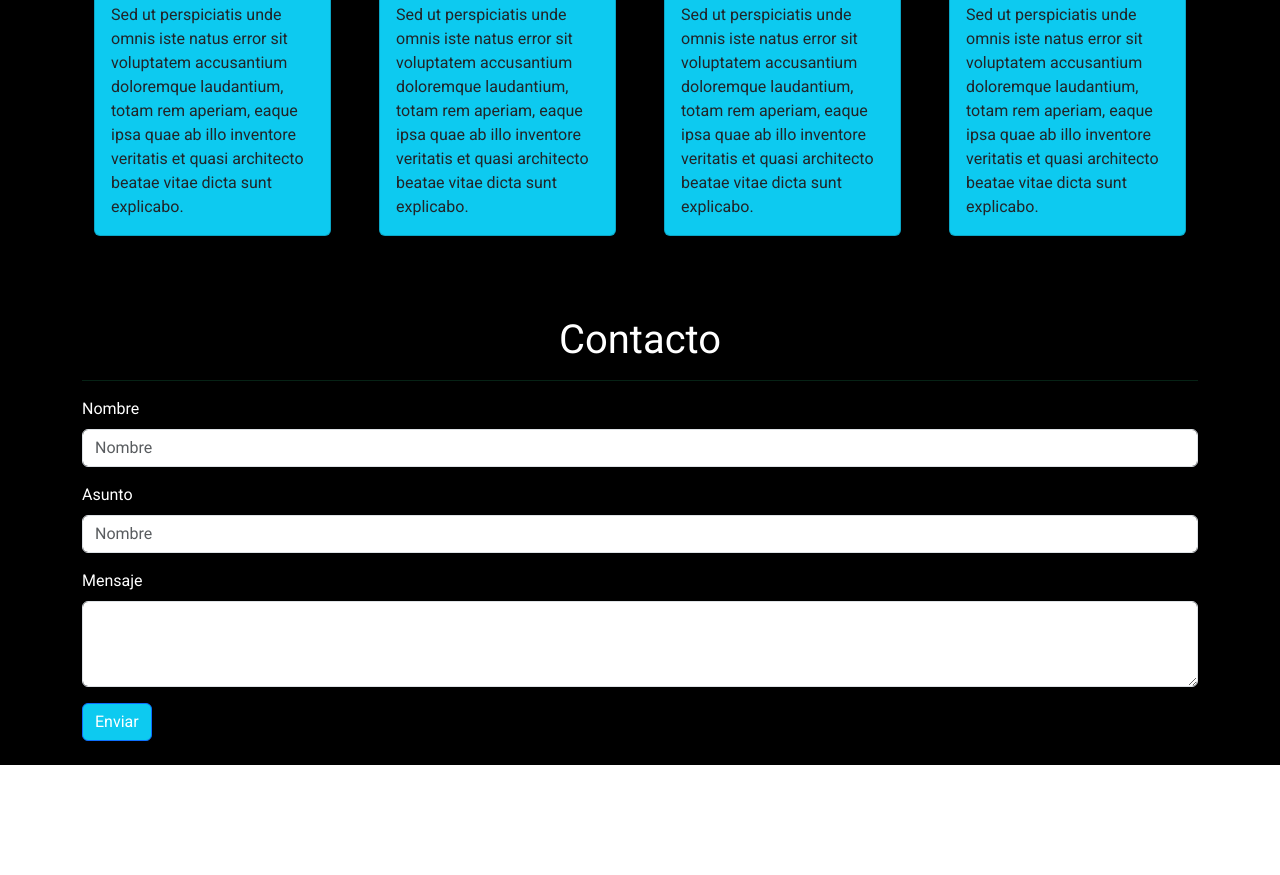
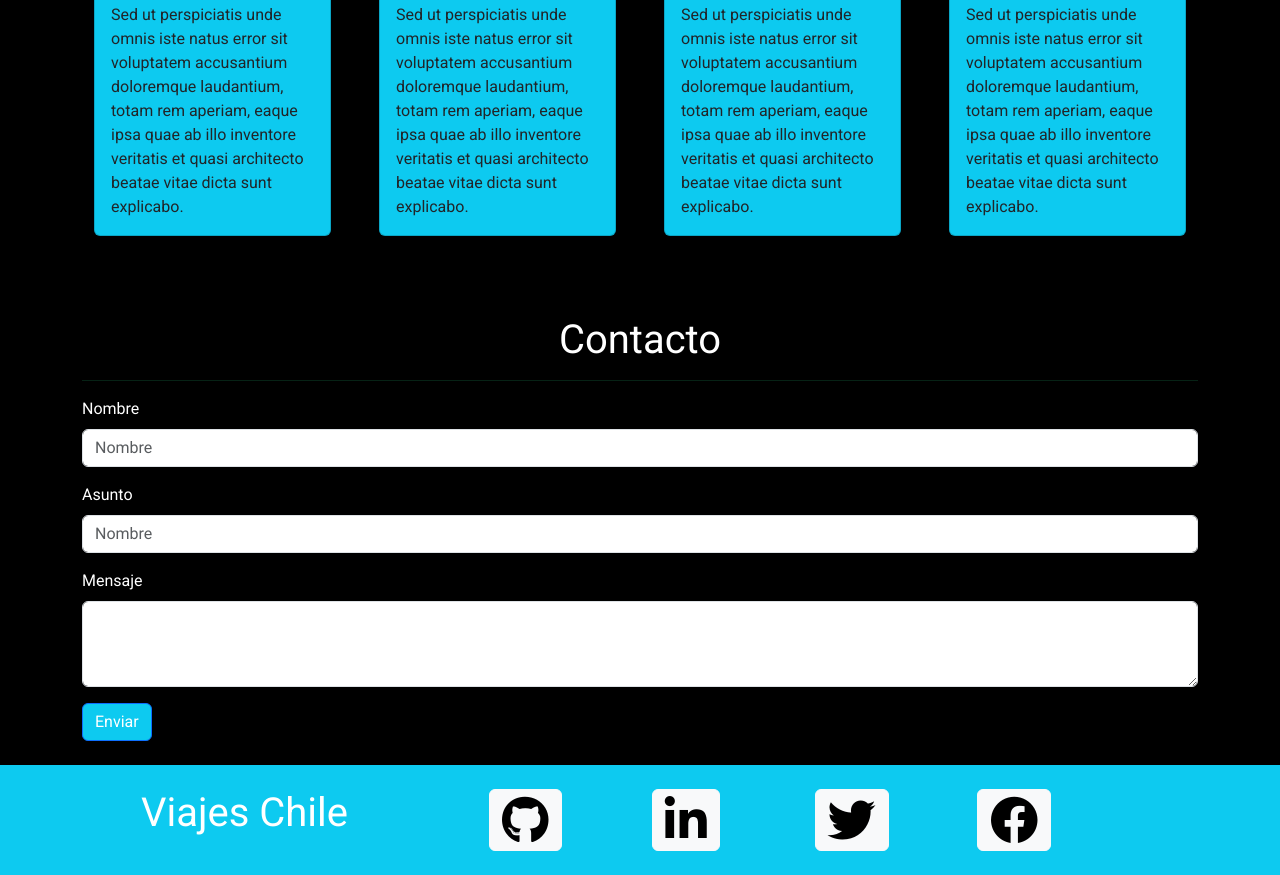
Before and after one commit to Eva-Garcia-Pantoja/viaje-chile-eva, a plain HTML site: page index.html in a window 1280 px wide. Shown: the part 1703-2578 px from the top of the page. Before the commit the page ends 2468 px from the top, so only its background shows below. Drawn offline with nearby package versions, Linux system fonts and the light colour scheme.

```diff
--- a/assets/js/script.js
+++ b/assets/js/script.js
@@ -0,0 +1,2 @@
+const tooltipTriggerList = document.querySelectorAll('[data-bs-toggle="tooltip"]')
+const tooltipList = [...tooltipTriggerList].map(tooltipTriggerEl => new bootstrap.Tooltip(tooltipTriggerEl))
--- a/index.html
+++ b/index.html
@@ -318,6 +318,69 @@
 
     <!--pie de pagina -->
     <footer>
+
+      <section class="container-fluid bg-info py-4 d-none d-lg-block">
+        <div class="row container">
+          <!-- texto -->
+          <div class="col-5">
+              <h1 class="text-center text-white ">Viajes Chile</h1>
+          </div>
+          <!-- iconos de tarjeta -->
+          <div class="col-7 text-white ">
+              <div class="row">
+                  <div class="col-3">
+                    <i type="button" class="fa-brands fa-github fa-3x btn btn-light"
+                        data-bs-toggle="tooltip" data-bs-placement="top"
+                        data-bs-custom-class="custom-tooltip"
+                        data-bs-title="github.">
+
+                    </i>
+
+
+                  </div>
+
+                  <div class="col-3">
+                    <i type="button" class="fa-brands fa-linkedin-in fa-3x btn btn-light"
+                        data-bs-toggle="tooltip" data-bs-placement="top"
+                        data-bs-custom-class="custom-tooltip"
+                        data-bs-title="Linkedin.">
+                  </i>
+                  </div>
+
+                  <div class="col-3">
+                    <i type="button" class="fa-brands fa-twitter fa-3x btn btn-light"
+                      data-bs-toggle="tooltip" data-bs-placement="top"
+                      data-bs-custom-class="custom-tooltip"
+                      data-bs-title="Twitter.">
+                    </i>
+                  </div>
+
+                  <div class="col-3">
+                    <i type="button" class="fa-brands fa-facebook fa-3x btn btn-light"
+                      data-bs-toggle="tooltip" data-bs-placement="top"
+                      data-bs-custom-class="custom-tooltip"
+                      data-bs-title="Facebook.">
+                    </i>
+                  </div>
+
+              </div>
+
+          </div>
+        </div>
+
+
+
+      </section>
+
+
+
+
+
+
+
+
+
+
       <!-- tooltips de botstrap-->
 
     </footer>
@@ -331,5 +394,7 @@
       integrity="sha384-w76AqPfDkMBDXo30jS1Sgez6pr3x5MlQ1ZAGC+nuZB+EYdgRZgiwxhTBTkF7CXvN"
       crossorigin="anonymous"
     ></script>
+
+    <script src="assets/js/script.js"></script>
   </body>
 </html>
```
Also changed, not shown: 1 other file.
